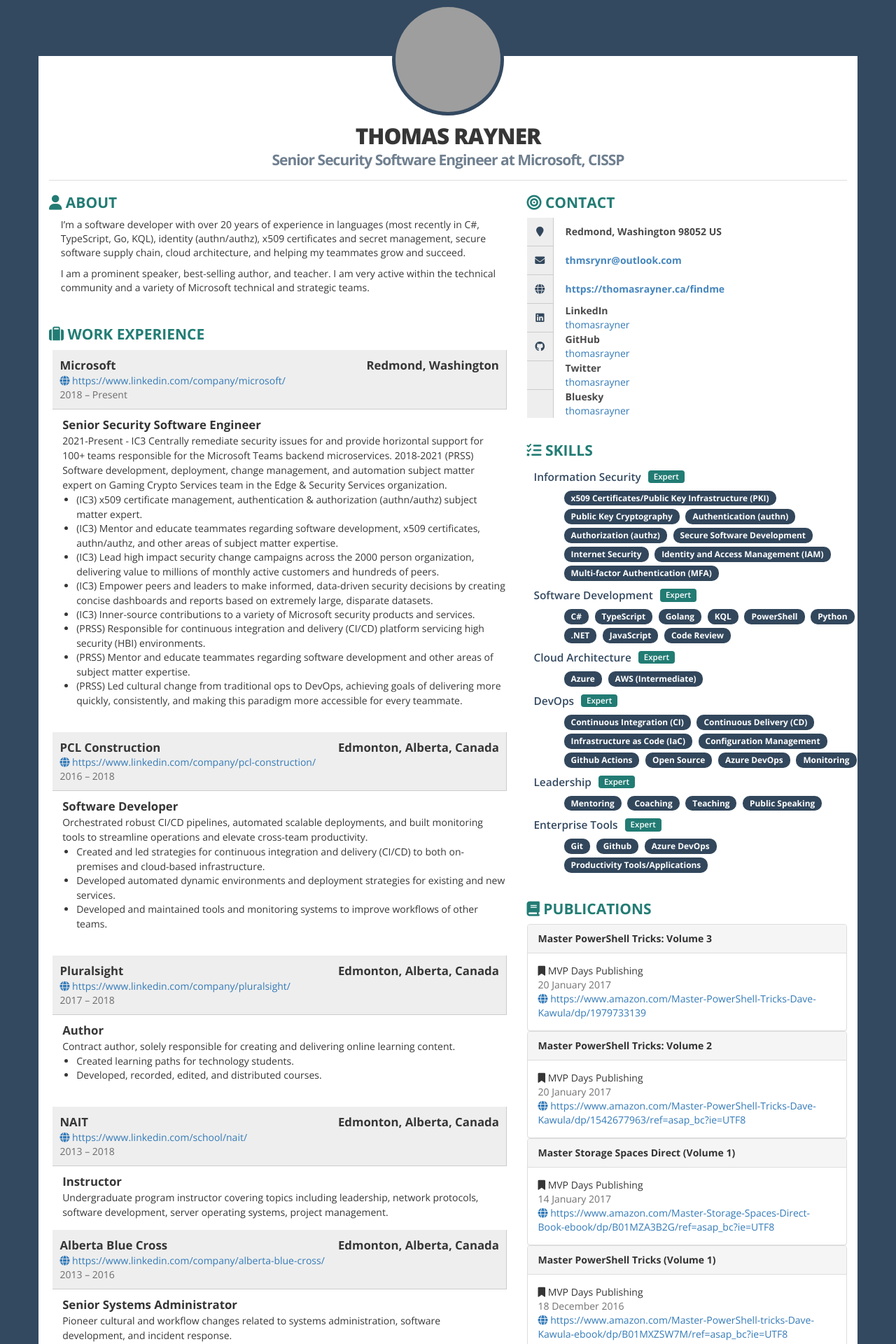
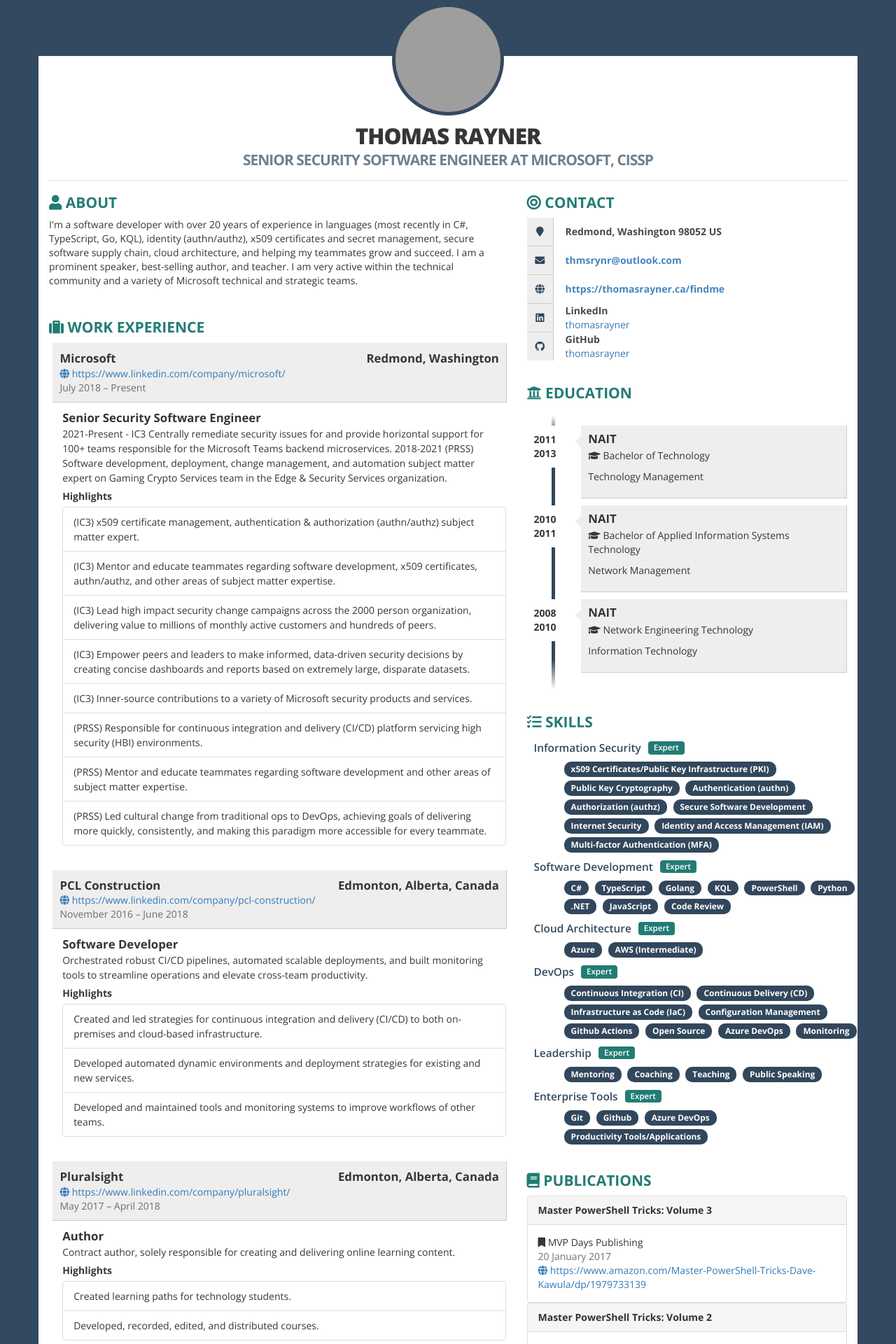
Before and after one commit to thomasrayner/thomasrayner.github.io, a Jekyll site: the page resume.html, which Jekyll copies as it is, in a window 1280 px wide. Shown: the top 1920 px of the page at 70% size. Built offline with Jekyll 4.4.1, drawn with Linux system fonts in a browser that asks for light colours; nearby versions of some CDN libraries; some of the changed text lies outside the part shown; grey boxes are pictures that could not be loaded.

Commit message:
update resume

```diff
--- a/resume.html
+++ b/resume.html
@@ -9,7 +9,7 @@
     <!-- <link href="https://maxcdn.bootstrapcdn.com/bootstrap/3.3.7/css/bootstrap.min.css" rel="stylesheet"> -->
     <!-- <link href="https://maxcdn.bootstrapcdn.com/font-awesome/4.7.0/css/font-awesome.min.css" rel="stylesheet"> -->
     <link href="https://maxcdn.bootstrapcdn.com/bootstrap/3.3.7/css/bootstrap.min.css" rel="stylesheet">
-    <link href="https://cdnjs.cloudflare.com/ajax/libs/font-awesome/6.4.2/css/all.min.css" rel="stylesheet">
+    <link href="https://cdnjs.cloudflare.com/ajax/libs/font-awesome/5.14.0/css/all.min.css" rel="stylesheet">
     <style type="text/css">
     @import url(https://fonts.googleapis.com/css?family=Open+Sans:400,600,700,800);
 @charset "utf-8";
@@ -57,13 +57,13 @@
   padding: 0;
   font-size: 1.5em;
   font-weight: 700;
+  text-transform: uppercase;
   letter-spacing: -1px;
 }
 #text-header h1::first-line{
   font-size: 1.5em;
   font-weight: 800;
   line-height: 1.5em;
-  text-transform: uppercase;
 }
 #text-header h1 span{
   color: #334960;
@@ -92,25 +92,6 @@
   text-transform: uppercase;
 }
 
-#section_about p{
-  margin-left: 1.2em;
-}
-#section_about h1{
-  margin-left: 1.0em;
-  font-size: 1.2em;
-  font-weight: 600;
-}
-/*#section_work_experience{}*/
-/*#section_awards{}*/
-/*#section_volunteer{}*/
-/*#section_projects{}*/
-/*#section_contact{}*/
-/*#section_skills{}*/
-/*#section_publications{}*/
-/*#section_languages{}*/
-/*#section_hobbies{}*/
-/*#section_education{}*/
-
 #awards,
 #education{
   margin-top: 20px;
@@ -128,7 +109,14 @@
   top: 0;
   content: ' ';
   display: block;
-  background: none;
+  background: #32475c;
+  background: -moz-linear-gradient(top,  #ffffff 0%, #32475c 7%, #32475c 89%, #ffffff 100%);
+  background: -webkit-gradient(linear, left top, left bottom, color-stop(0%,#ffffff), color-stop(7%,#32475c), color-stop(89%,#32475c), color-stop(100%,#ffffff));
+  background: -webkit-linear-gradient(top,  #ffffff 0%,#32475c 7%,#32475c 89%,#ffffff 100%);
+  background: -o-linear-gradient(top,  #ffffff 0%,#32475c 7%,#32475c 89%,#ffffff 100%);
+  background: -ms-linear-gradient(top,  #ffffff 0%,#32475c 7%,#32475c 89%,#ffffff 100%);
+  background: linear-gradient(to bottom,  #ffffff 0%,#32475c 7%,#32475c 89%,#ffffff 100%);
+  filter: progid:DXImageTransform.Microsoft.gradient( startColorstr='#ffffff', endColorstr='#ffffff',GradientType=0 );
 }
 #awards li,
 #education li{
@@ -158,7 +146,7 @@
 }
 #awards .description:after,
 #education .description:after {
-  content: none;
+  content: '';
   position: absolute;
   top: 15px;
   right: 0;
@@ -300,39 +288,6 @@
   border-bottom: 1px solid #eee;
 }
 
-.list-group {
-  /*/ No need to set list-style: none; since .list-group-item is block level /*/
-  margin-bottom: 20px;
-  padding-left: 0; /*/ reset padding because ul and ol /*/
-}
-
-
-/*/ Individual list items //
-//
-// Use on `li`s or `div`s within the `.list-group` parent. /*/
-
-.list-group-item {
-  position: relative;
-  display: list-item;
-  padding: 0px;
-  /*/ Place the border on the list items and negative margin up for better styling /*/
-  margin: 0px 0px -1px 20px;
-  border: none;
-  /*
-  background-color: @list-group-bg;
-  border: 1px solid @list-group-border;
-
-  // Round the first and last items //
-  &:first-child {
-    .border-top-radius(@list-group-border-radius);
-  }
-  &:last-child {
-    margin-bottom: 0;
-    .border-bottom-radius(@list-group-border-radius);
-  }
-  */
-}
-
     </style>
     <style type="text/css" media="print">
     body {
@@ -355,7 +310,6 @@
 blockquote,
 #education,
 #awards,
-.avoid-break,
 .contact-item,
 .publication,
 .skills,
@@ -393,9 +347,6 @@
 .job .details {
   border: 1px solid #eee;
 }
-.job {
-  margin: 0px;
-}
 .publication,
 .publication .panel-heading,
 .publication .name{
@@ -408,25 +359,17 @@
   margin: 0;
 }
 
-.panel-default {
-  margin-top: 10px;
-}
-
 .badge {
   margin: 0;
 }
 
-.list-group {
-  margin-bottom: 8px;
-  padding-left: 0;
-}
 .list-group-item{
   border: none;
-  padding: 0px;
-  margin: 0px 0px -1px 20px;
+  margin: 0;
+  padding: 5px 15px;
 }
 .list-group-item:after{
-  content: none;
+  content: '';
   position: absolute;
   top: 8px;
   right: 0;
@@ -459,13 +402,14 @@
       <div class="row">
         <div class="col-xs-12 col-sm-7">
           <!-- ABOUT ME -->
-          <div class="box" id="section_about">
+          <div class="box">
             <h2><i class="fas fa-user ico"></i> About</h2>
-            <p><p>I’m a software developer with over 20 years of experience in languages (most recently in C#, TypeScript, Go, KQL), identity (authn/authz), x509 certificates and secret management, secure software supply chain, cloud architecture, and helping my teammates grow and succeed.</p>
-<p>I am a prominent speaker, best-selling author, and teacher. I am very active within the technical community and a variety of Microsoft technical and strategic teams.</p></p>
+            <p>I'm a software developer with over 20 years of experience in languages (most recently in C#, TypeScript, Go, KQL), identity (authn/authz), x509 certificates and secret management, secure software supply chain, cloud architecture, and helping my teammates grow and succeed.
+
+I am a prominent speaker, best-selling author, and teacher. I am very active within the technical community and a variety of Microsoft technical and strategic teams.</p>
           </div>
           <!-- WORK EXPERIENCE -->
-          <div class="box" id="section_work_experience">
+          <div class="box">
             <h2><i class= "fas fa-suitcase ico"></i> Work Experience</h2>
               <div class="job clearfix">
                 <div class="row">
@@ -479,7 +423,7 @@
                     <div class="address">
                       <a href="https:&#x2F;&#x2F;www.linkedin.com&#x2F;company&#x2F;microsoft&#x2F;" target= "_blank"><i class="fas fa-globe ico"></i> https:&#x2F;&#x2F;www.linkedin.com&#x2F;company&#x2F;microsoft&#x2F;</a>
                     </div>
-                    <div class="year">2018 – Present</div>
+                    <div class="year">July 2018 – Present</div>
                   </div>
                 </div>
                 <div class="row">
@@ -490,6 +434,7 @@
 Centrally remediate security issues for and provide horizontal support for 100+ teams responsible for the Microsoft Teams backend microservices.
 2018-2021 (PRSS)
 Software development, deployment, change management, and automation subject matter expert on Gaming Crypto Services team in the Edge & Security Services organization.
+                      <div class="highlights">Highlights</div>
                       <ul class="list-group">
                         <li class="list-group-item">(IC3) x509 certificate management, authentication & authorization (authn/authz) subject matter expert.</li>
                         <li class="list-group-item">(IC3) Mentor and educate teammates regarding software development, x509 certificates, authn/authz, and other areas of subject matter expertise.</li>
@@ -516,7 +461,7 @@
                     <div class="address">
                       <a href="https:&#x2F;&#x2F;www.linkedin.com&#x2F;company&#x2F;pcl-construction&#x2F;" target= "_blank"><i class="fas fa-globe ico"></i> https:&#x2F;&#x2F;www.linkedin.com&#x2F;company&#x2F;pcl-construction&#x2F;</a>
                     </div>
-                    <div class="year">2016 – 2018</div>
+                    <div class="year">November 2016 – June 2018</div>
                   </div>
                 </div>
                 <div class="row">
@@ -524,6 +469,7 @@
                     <div class="profession">Software Developer</div>
                     <div class="description">
                       Orchestrated robust CI/CD pipelines, automated scalable deployments, and built monitoring tools to streamline operations and elevate cross-team productivity.
+                      <div class="highlights">Highlights</div>
                       <ul class="list-group">
                         <li class="list-group-item">Created and led strategies for continuous integration and delivery (CI/CD) to both on-premises and cloud-based infrastructure.</li>
                         <li class="list-group-item">Developed automated dynamic environments and deployment strategies for existing and new services.</li>
@@ -545,7 +491,7 @@
                     <div class="address">
                       <a href="https:&#x2F;&#x2F;www.linkedin.com&#x2F;company&#x2F;pluralsight&#x2F;" target= "_blank"><i class="fas fa-globe ico"></i> https:&#x2F;&#x2F;www.linkedin.com&#x2F;company&#x2F;pluralsight&#x2F;</a>
                     </div>
-                    <div class="year">2017 – 2018</div>
+                    <div class="year">May 2017 – April 2018</div>
                   </div>
                 </div>
                 <div class="row">
@@ -553,6 +499,7 @@
                     <div class="profession">Author</div>
                     <div class="description">
                       Contract author, solely responsible for creating and delivering online learning content.
+                      <div class="highlights">Highlights</div>
                       <ul class="list-group">
                         <li class="list-group-item">Created learning paths for technology students.</li>
                         <li class="list-group-item">Developed, recorded, edited, and distributed courses.</li>
@@ -573,7 +520,7 @@
                     <div class="address">
                       <a href="https:&#x2F;&#x2F;www.linkedin.com&#x2F;school&#x2F;nait&#x2F;" target= "_blank"><i class="fas fa-globe ico"></i> https:&#x2F;&#x2F;www.linkedin.com&#x2F;school&#x2F;nait&#x2F;</a>
                     </div>
-                    <div class="year">2013 – 2018</div>
+                    <div class="year">December 2013 – April 2018</div>
                   </div>
                 </div>
                 <div class="row">
@@ -597,7 +544,7 @@
                     <div class="address">
                       <a href="https:&#x2F;&#x2F;www.linkedin.com&#x2F;company&#x2F;alberta-blue-cross&#x2F;" target= "_blank"><i class="fas fa-globe ico"></i> https:&#x2F;&#x2F;www.linkedin.com&#x2F;company&#x2F;alberta-blue-cross&#x2F;</a>
                     </div>
-                    <div class="year">2013 – 2016</div>
+                    <div class="year">December 2013 – November 2016</div>
                   </div>
                 </div>
                 <div class="row">
@@ -605,6 +552,7 @@
                     <div class="profession">Senior Systems Administrator</div>
                     <div class="description">
                       Pioneer cultural and workflow changes related to systems administration, software development, and incident response.
+                      <div class="highlights">Highlights</div>
                       <ul class="list-group">
                         <li class="list-group-item">Led development and automation efforts, saving organization tens of thousands of hours annually.</li>
                         <li class="list-group-item">Mentored team, led and participated in escalation and major incident handling, key advisor in hiring and technology strategy decisions.</li>
@@ -622,7 +570,7 @@
                         Edmonton, Alberta, Canada
                       </div>
                     </div>
-                    <div class="year">2009 – 2015</div>
+                    <div class="year">December 2009 – December 2015</div>
                   </div>
                 </div>
                 <div class="row">
@@ -630,6 +578,7 @@
                     <div class="profession">Principal Software Developer</div>
                     <div class="description">
                       Technical lead, software developer, and business development lead for a small web development company.
+                      <div class="highlights">Highlights</div>
                       <ul class="list-group">
                         <li class="list-group-item">Designed and built diverse and varied web services for contract clients, predominantly on Linux, Apache, MySQL, PHP (LAMP stack), and JavaScript.</li>
                         <li class="list-group-item">Perform contracted business development, process improvement, marketing strategy, and research activities.</li>
@@ -650,14 +599,15 @@
                     <div class="address">
                       <a href="https:&#x2F;&#x2F;www.linkedin.com&#x2F;company&#x2F;edmonton-public-schools&#x2F;" target= "_blank"><i class="fas fa-globe ico"></i> https:&#x2F;&#x2F;www.linkedin.com&#x2F;company&#x2F;edmonton-public-schools&#x2F;</a>
                     </div>
-                    <div class="year">2011 – 2013</div>
+                    <div class="year">May 2011 – December 2013</div>
                   </div>
                 </div>
                 <div class="row">
                   <div class="job-details col-xs-11">
                     <div class="profession">Software Analyst</div>
                     <div class="description">
-                      Deliver special projects and provide support for the District’s software development team.
+                      Deliver special projects and provide support for the Districtâ€™s software development team.
+                      <div class="highlights">Highlights</div>
                       <ul class="list-group">
                         <li class="list-group-item">Managed complex projects, worked with users to troubleshoot line of business applications and a variety of Microsoft enterprise products.</li>
                         <li class="list-group-item">Created and delivered training materials for District move to Google Mail/Apps from Exchange.</li>
@@ -675,7 +625,7 @@
                         Edmonton, Alberta, Canada
                       </div>
                     </div>
-                    <div class="year">2007 – 2010</div>
+                    <div class="year">December 2007 – December 2010</div>
                   </div>
                 </div>
                 <div class="row">
@@ -689,7 +639,7 @@
               </div>
           </div>
           <!-- AWARDS -->
-          <div class="box" id="section_awards">
+          <div class="box">
             <h2><i class="fas fa-certificate ico"></i> Awards</h2>
             <ul id="awards" class="clearfix">
               <li>
@@ -739,7 +689,7 @@
         </div>
         <div class="col-xs-12 col-sm-5">
           <!-- CONTACT -->
-          <div class="box clearfix" id="section_contact">
+          <div class="box clearfix">
             <h2><i class="fas fa-bullseye ico"></i> Contact</h2>
             <div class="contact-item">
               <div class="icon pull-left text-center"><span class="fas fa-map-marker fa-fw"></span></div>
@@ -764,19 +714,42 @@
               <div class="title pull-right">GitHub</div>
               <div class="description pull-right"><a href="https:&#x2F;&#x2F;github.com&#x2F;thomasrayner" target="_blank">thomasrayner</a></div>
             </div>
-            <div class="contact-item">
-              <div class="icon pull-left text-center"><span class="fab fa-x-twitter fa-fw"></span></div>
-              <div class="title pull-right">Twitter</div>
-              <div class="description pull-right"><a href="https:&#x2F;&#x2F;twitter.com&#x2F;MrThomasRayner" target="_blank">thomasrayner</a></div>
-            </div>
-            <div class="contact-item">
-              <div class="icon pull-left text-center"><span class="fab fa-bluesky fa-fw"></span></div>
-              <div class="title pull-right">Bluesky</div>
-              <div class="description pull-right"><a href="https:&#x2F;&#x2F;bsky.app&#x2F;profile&#x2F;thomasrayner.bsky.social" target="_blank">thomasrayner</a></div>
-            </div>
+          </div>
+          <!-- EDUCATION -->
+          <div class="box">
+            <h2><i class="fas fa-university ico"></i> Education</h2>
+            <ul id="education" class="clearfix">
+              <li>
+                <div class="year pull-left">2011 2013</div>
+                <div class="description pull-right">
+                  <h3>NAIT</h3>
+                  <div class="where"></div>
+                  <p><i class= "fas fa-graduation-cap ico"></i> Bachelor of Technology</p>
+                  <p>Technology Management</p>
+                </div>
+              </li>
+              <li>
+                <div class="year pull-left">2010 2011</div>
+                <div class="description pull-right">
+                  <h3>NAIT</h3>
+                  <div class="where"></div>
+                  <p><i class= "fas fa-graduation-cap ico"></i> Bachelor of Applied Information Systems Technology</p>
+                  <p>Network Management</p>
+                </div>
+              </li>
+              <li>
+                <div class="year pull-left">2008 2010</div>
+                <div class="description pull-right">
+                  <h3>NAIT</h3>
+                  <div class="where"></div>
+                  <p><i class= "fas fa-graduation-cap ico"></i> Network Engineering Technology</p>
+                  <p>Information Technology</p>
+                </div>
+              </li>
+            </ul>
           </div>
           <!-- SKILLS -->
-          <div class="box" id="section_skills">
+          <div class="box">
             <h2><i class="fas fa-tasks ico"></i> Skills</h2>
             <div class="skills clearfix">
               <div class="item-skills">
@@ -863,7 +836,7 @@
             </div>
           </div>
           <!-- PUBLICATIONS -->
-          <div class="box" id="section_publications">
+          <div class="box">
             <h2><i class="fas fa-book ico"></i> Publications</h2>
             <div class="publication panel panel-default">
               <div class="panel-heading">
@@ -927,15 +900,8 @@
               </div>
             </div>
           </div>
-          <!-- LANGUAGES -->
-          <div class="box" id="section_languages">
-            <h2><i class="fas fa-language ico"></i> Languages</h2>
-            <ul class="list-group">
-              <li class=" list-group-item">English<span class="skill badge pull-right">Native Speaker</span></li>
-            </ul>
-          </div>
           <!-- HOBBIES -->
-          <div class="box" id="section_hobbies">
+          <div class="box">
             <h2><i class="fas fa-heart ico"></i> Interests</h2>
             <div class="interests clearfix">
               <div class="item-interests">
@@ -959,39 +925,6 @@
               </div>
             </div>
           </div>
-          <!-- EDUCATION -->
-          <div class="box" id="section_education">
-            <h2><i class="fas fa-university ico"></i> Education</h2>
-            <ul id="education" class="clearfix">
-              <li>
-                <div class="year pull-left">2011 – 2013</div>
-                <div class="description pull-right">
-                  <h3>NAIT</h3>
-                  <div class="where"></div>
-                  <p><i class= "fas fa-graduation-cap ico"></i> Bachelor of Technology</p>
-                  <p>Technology Management</p>
-                </div>
-              </li>
-              <li>
-                <div class="year pull-left">2010 – 2011</div>
-                <div class="description pull-right">
-                  <h3>NAIT</h3>
-                  <div class="where"></div>
-                  <p><i class= "fas fa-graduation-cap ico"></i> Bachelor of Applied Information Systems Technology</p>
-                  <p>Network Management</p>
-                </div>
-              </li>
-              <li>
-                <div class="year pull-left">2008 – 2010</div>
-                <div class="description pull-right">
-                  <h3>NAIT</h3>
-                  <div class="where"></div>
-                  <p><i class= "fas fa-graduation-cap ico"></i> Network Engineering Technology</p>
-                  <p>Information Technology</p>
-                </div>
-              </li>
-            </ul>
-          </div>
         </div>
       </div>
     </div>
```
Also changed, not shown: other parts of resume.html (+1 -1 lines), findme.md (+3 -5 lines), resume.json (added, +338 -0 lines), 2 other files.
